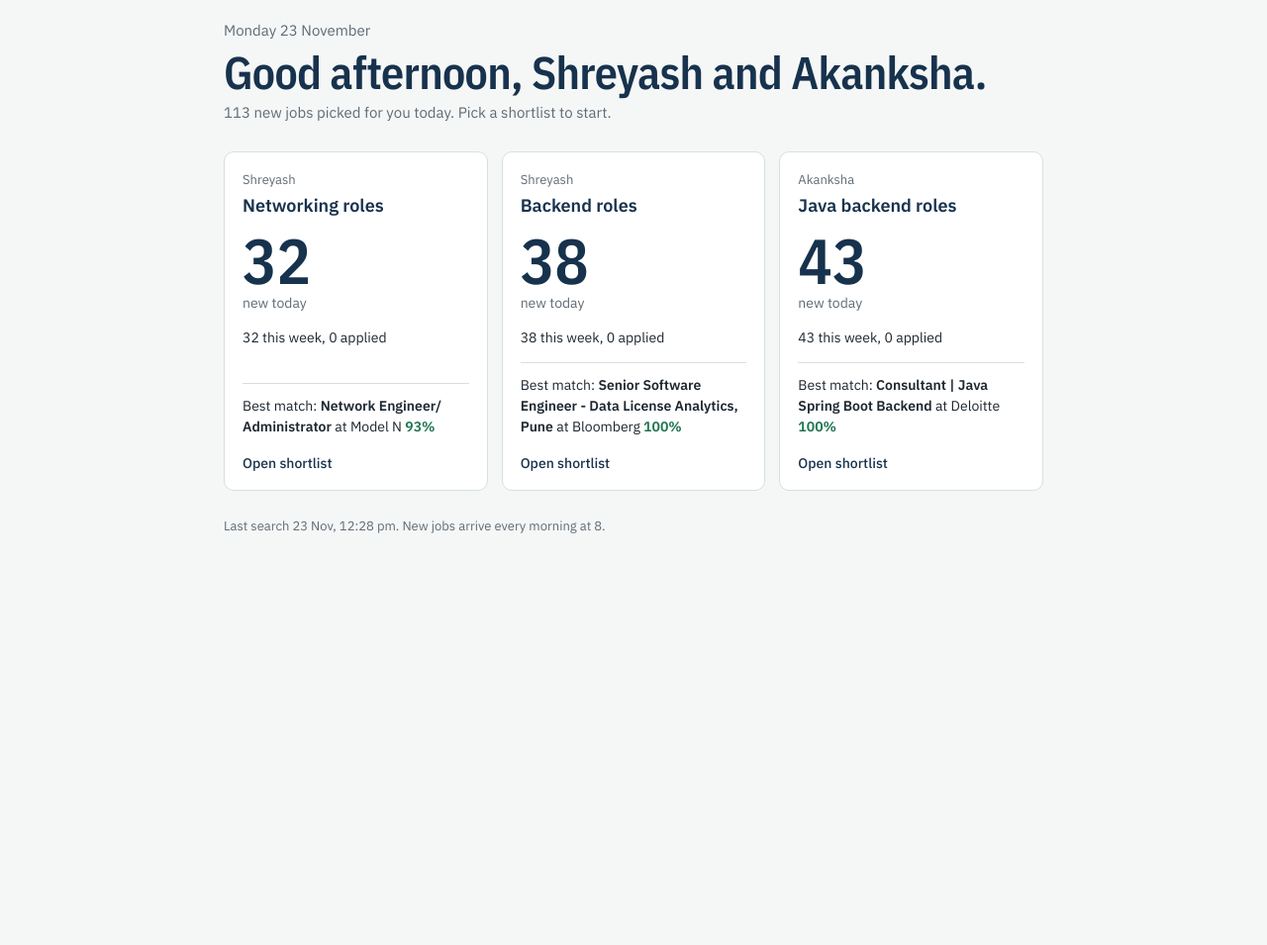
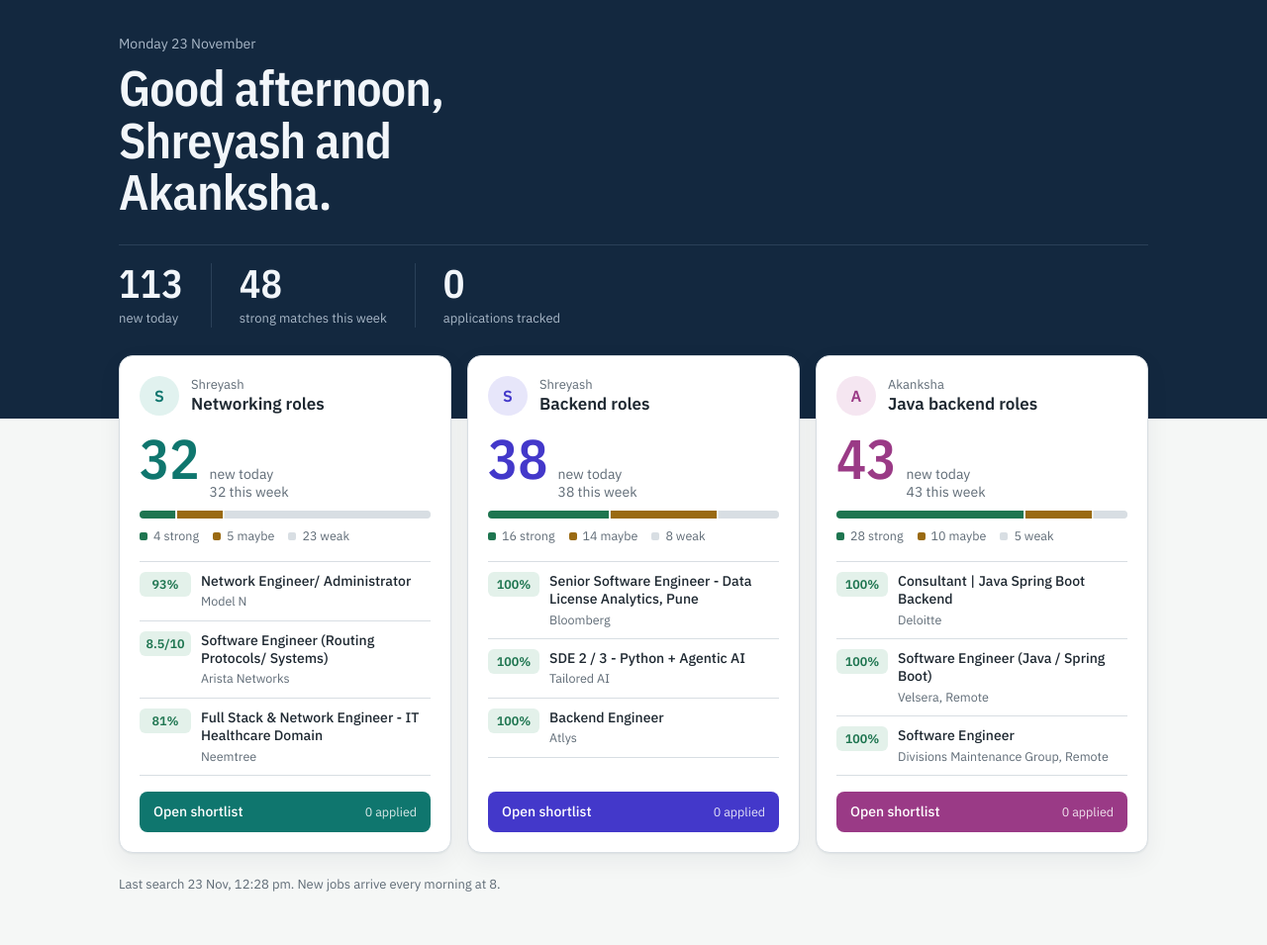
Before and after one commit to shreyashtiwari06/job-shortlist, a plain HTML site: page index.html in a window 1280 px wide. Shown: the whole page at 99% size. Before the commit the page ends 800 px from the top, so only its background shows below. Drawn offline with nearby package versions, Linux system fonts and the light colour scheme.

Commit message:
Redesign home page

```diff
--- a/index.html
+++ b/index.html
@@ -76,31 +76,65 @@ summary{cursor:pointer;color:var(--ink);font-size:14px}
 header h1 a{color:inherit;text-decoration:none}
 .back{display:inline-block;margin-top:10px;font-size:14px;color:var(--muted);text-decoration:none}
 .back:hover{color:var(--ink)}
-.home-hello{font-family:"IBM Plex Sans Condensed","IBM Plex Sans",system-ui,sans-serif;font-weight:600;
-  font-size:clamp(30px,6vw,46px);line-height:1.05;color:var(--ink);margin:6px 0 6px;letter-spacing:-.015em}
-.home-sub{color:var(--muted);margin:0 0 28px;font-size:15px;max-width:60ch}
-.boards{display:grid;grid-template-columns:repeat(auto-fit,minmax(240px,1fr));gap:14px}
-.board{background:var(--surface);border:1px solid var(--line);border-radius:10px;padding:18px 18px 16px;
-  display:flex;flex-direction:column;gap:2px;color:inherit;text-decoration:none}
-.board:hover{border-color:var(--ink)}
-.board .who{font-size:13px;color:var(--muted)}
-.board h2{margin:0 0 10px;font-size:18px;font-weight:600;color:var(--ink)}
-.board .big{font-family:"IBM Plex Sans Condensed","IBM Plex Sans",system-ui,sans-serif;font-weight:600;
-  font-size:64px;line-height:.95;font-variant-numeric:tabular-nums;color:var(--ink)}
-.board .big-l{font-size:14px;color:var(--muted);margin-bottom:12px}
-.board .stats{font-size:14px;margin-bottom:12px}
-.board .best{font-size:14px;border-top:1px solid var(--line);padding-top:12px;margin-top:auto}
-.board .best b{font-weight:600}
-.board .best .sc{font-weight:600}
-.sc.s-strong{color:var(--strong)} .sc.s-maybe{color:var(--maybe)} .sc.s-weak{color:var(--weak)}
-.board .go{margin-top:14px;font-weight:500;color:var(--ink);font-size:14px}
-.home-foot{margin-top:26px;font-size:13px;color:var(--muted)}
 .empty strong{display:block;color:var(--text);font-size:16px;margin-bottom:4px}
 footer{margin-top:28px;font-size:13px;color:var(--muted)}
 footer ul{padding-left:18px;margin:6px 0 0}
 .toast{position:fixed;left:50%;bottom:calc(20px + env(safe-area-inset-bottom,0px));transform:translateX(-50%);
   background:var(--ink);color:var(--paper);padding:8px 14px;border-radius:6px;font-size:14px;opacity:0;transition:opacity .2s;pointer-events:none}
 .toast.on{opacity:1}
+/* ---------- home ---------- */
+:root{--hero:#13283F;--hero-text:#F2F6FA;--hero-muted:#A9B8C8;--hero-line:#2A4058;
+  --acc-0:#0F766E;--acc-0-bg:#E1F2EF;--acc-1:#4338CA;--acc-1-bg:#E7E6FA;--acc-2:#9A3A86;--acc-2-bg:#F5E6F1}
+@media (prefers-color-scheme:dark){:root{--hero:#0C1A28;--hero-text:#E8EEF4;--hero-muted:#8FA2B5;--hero-line:#22364A;
+  --acc-0:#5CC8BC;--acc-0-bg:#173430;--acc-1:#A5A1F2;--acc-1-bg:#25244A;--acc-2:#E39AD2;--acc-2-bg:#3A2136}}
+#home{margin:-20px calc(50% - 50vw) 0}
+.hero{background:var(--hero);color:var(--hero-text);padding:34px 20px 92px}
+.hero-in{max-width:1040px;margin:0 auto}
+.home-body{max-width:1080px;margin:0 auto}
+.hero .date{color:var(--hero-muted);font-size:14px;margin:0}
+.hero h1{font-family:"IBM Plex Sans Condensed","IBM Plex Sans",system-ui,sans-serif;font-weight:600;
+  font-size:clamp(30px,5.4vw,50px);line-height:1.05;letter-spacing:-.015em;margin:8px 0 26px;max-width:18ch}
+.kpis{display:flex;gap:0;flex-wrap:wrap;border-top:1px solid var(--hero-line);padding-top:18px}
+.kpi{padding:0 28px 0 0;margin-right:28px;border-right:1px solid var(--hero-line)}
+.kpi:last-child{border-right:0;margin-right:0}
+.kpi b{display:block;font-family:"IBM Plex Sans Condensed","IBM Plex Sans",system-ui,sans-serif;font-weight:600;
+  font-size:40px;line-height:1;font-variant-numeric:tabular-nums}
+.kpi span{display:block;color:var(--hero-muted);font-size:13px;margin-top:6px}
+.home-body{padding:0 20px 48px}
+.boards{display:grid;grid-template-columns:repeat(auto-fit,minmax(290px,1fr));gap:16px;margin-top:-64px}
+.board{background:var(--surface);border:1px solid var(--line);border-radius:14px;padding:20px;
+  display:flex;flex-direction:column;color:inherit;text-decoration:none;
+  box-shadow:0 1px 2px rgba(16,32,48,.06),0 8px 24px rgba(16,32,48,.06);transition:transform .15s ease,box-shadow .15s ease}
+.board:hover{transform:translateY(-2px);box-shadow:0 2px 4px rgba(16,32,48,.08),0 14px 32px rgba(16,32,48,.10)}
+.b-head{display:flex;align-items:center;gap:12px}
+.avatar{width:40px;height:40px;border-radius:50%;display:grid;place-items:center;font-weight:600;font-size:16px;
+  background:var(--acc-bg);color:var(--acc)}
+.b-head .who{font-size:13px;color:var(--muted);line-height:1.2}
+.b-head h2{margin:2px 0 0;font-size:17px;font-weight:600;color:var(--text);line-height:1.25}
+.b-count{display:flex;align-items:baseline;gap:10px;margin:18px 0 10px}
+.b-count b{font-family:"IBM Plex Sans Condensed","IBM Plex Sans",system-ui,sans-serif;font-weight:600;
+  font-size:56px;line-height:.9;color:var(--acc);font-variant-numeric:tabular-nums}
+.b-count span{color:var(--muted);font-size:14px;line-height:1.3}
+.meter{display:flex;height:8px;border-radius:99px;overflow:hidden;background:var(--weak-bg);gap:2px}
+.meter i{display:block;height:100%}
+.meter .m-s{background:var(--strong)} .meter .m-m{background:var(--maybe)} .meter .m-w{background:var(--line)}
+.legend{display:flex;gap:14px;flex-wrap:wrap;font-size:12.5px;color:var(--muted);margin:8px 0 16px}
+.legend em{font-style:normal;display:inline-flex;align-items:center;gap:6px}
+.legend em::before{content:"";width:8px;height:8px;border-radius:2px;background:var(--c)}
+.tops{list-style:none;margin:0 0 16px;padding:0;border-top:1px solid var(--line)}
+.tops li{display:grid;grid-template-columns:52px 1fr;gap:10px;align-items:start;padding:10px 0;border-bottom:1px solid var(--line)}
+.chip{font-size:12.5px;white-space:nowrap;font-weight:600;text-align:center;border-radius:6px;padding:3px 0;font-variant-numeric:tabular-nums}
+.chip.s-strong{background:var(--strong-bg);color:var(--strong)} .chip.s-maybe{background:var(--maybe-bg);color:var(--maybe)}
+.chip.s-weak{background:var(--weak-bg);color:var(--weak)}
+.tops .t{font-size:14px;line-height:1.3;font-weight:500;display:-webkit-box;-webkit-line-clamp:2;-webkit-box-orient:vertical;overflow:hidden}
+.tops .c{font-size:12.5px;color:var(--muted);margin-top:2px}
+.tops .none{display:block;color:var(--muted);font-size:14px}
+.b-go{margin-top:auto;display:flex;justify-content:space-between;align-items:center;
+  background:var(--acc);color:var(--surface);border-radius:8px;padding:10px 14px;font-weight:500;font-size:14px}
+.b-go small{font-weight:400;opacity:.85;font-size:12.5px}
+.home-foot{max-width:1040px;margin:22px auto 0;font-size:13px;color:var(--muted)}
+@media (max-width:540px){.kpis{display:grid;grid-template-columns:repeat(3,1fr)}.kpi{padding:0 10px 0 0;margin-right:10px}.kpi b{font-size:28px}.kpi span{font-size:12px}.hero{padding-bottom:84px}}
+@media (prefers-reduced-motion:reduce){.board{transition:none}.board:hover{transform:none}}
 @media (max-width:540px){
   .job{grid-template-columns:48px 1fr;gap:2px 12px}
   .score b{font-size:26px}
@@ -112,11 +146,15 @@ footer ul{padding-left:18px;margin:6px 0 0}
 <body>
 <div class="wrap">
   <section id="home" hidden>
-    <p class="home-sub" id="home-date" style="margin:0"></p>
-    <h1 class="home-hello" id="home-hello">Job shortlist</h1>
-    <p class="home-sub" id="home-sub">Loading today’s jobs…</p>
-    <div class="boards" id="boards"></div>
-    <p class="home-foot" id="home-foot"></p>
+    <div class="hero"><div class="hero-in">
+      <p class="date" id="home-date"></p>
+      <h1 id="home-hello">Job shortlist</h1>
+      <div class="kpis" id="kpis"></div>
+    </div></div>
+    <div class="home-body">
+      <div class="boards" id="boards"></div>
+      <p class="home-foot" id="home-foot"></p>
+    </div>
   </section>
 
   <section id="board-view" hidden>
@@ -284,26 +322,39 @@ footer ul{padding-left:18px;margin:6px 0 0}
     d.tabs.forEach(function(t){ if(people.indexOf(t.person)<0) people.push(t.person); });
     document.getElementById("home-date").textContent = now.toLocaleDateString("en-IN",{weekday:"long",day:"numeric",month:"long"});
     document.getElementById("home-hello").textContent = hello + ", " + people.join(" and ") + ".";
-    var totalNew = d.jobs.filter(function(j){ return j.first_seen===d.date; }).length;
-    var applied = Object.keys(statuses).filter(function(id){ return ["applied","interview","offer","rejected"].indexOf(statuses[id].value)>=0; }).length;
-    document.getElementById("home-sub").textContent = !d.updated_at ? "The first job search hasn’t run yet. It runs every morning at 8."
-      : totalNew + " new " + (totalNew===1?"job":"jobs") + " picked for you today" + (applied ? ", and " + applied + " application" + (applied===1?"":"s") + " tracked on this device." : ". Pick a shortlist to start.");
 
-    document.getElementById("boards").innerHTML = d.tabs.map(function(t){
-      var mine = d.jobs.filter(function(j){ return j.tab===t.id; });
+    var APPLIED = ["applied","interview","offer","rejected"];
+    var visible = function(j){ var s=statuses[j.id]; return !s || s.value!=="hidden"; };
+    var today = d.jobs.filter(function(j){ return j.first_seen===d.date && visible(j); });
+    var strong = d.jobs.filter(function(j){ return visible(j) && fit(j).cls==="s-strong"; });
+    var applied = Object.keys(statuses).filter(function(id){ return APPLIED.indexOf(statuses[id].value)>=0; }).length;
+    var kpi = function(n,l){ return '<div class="kpi"><b>'+n+'</b><span>'+l+'</span></div>'; };
+    document.getElementById("kpis").innerHTML = !d.updated_at ? kpi("0","jobs yet. First search runs at 8 AM")
+      : kpi(today.length,"new today") + kpi(strong.length,"strong matches this week") + kpi(applied,"applications tracked");
+
+    document.getElementById("boards").innerHTML = d.tabs.map(function(t, i){
+      var mine = d.jobs.filter(function(j){ return j.tab===t.id && visible(j); });
       var fresh = mine.filter(function(j){ return j.first_seen===d.date && !statuses[j.id]; });
-      var app = Object.keys(statuses).filter(function(id){ var s=statuses[id]; return s.tab===t.id && ["applied","interview","offer","rejected"].indexOf(s.value)>=0; }).length;
-      var best = mine.filter(function(j){ var s=statuses[j.id]; return !s || s.value!=="hidden"; })
-                     .sort(function(a,b){ return fit(b).sort - fit(a).sort; })[0];
+      var cnt = {"s-strong":0,"s-maybe":0,"s-weak":0};
+      mine.forEach(function(j){ cnt[fit(j).cls]++; });
+      var total = mine.length || 1;
+      var seg = function(c,k){ return cnt[k] ? '<i class="'+c+'" style="width:'+(100*cnt[k]/total)+'%"></i>' : ""; };
+      var app = Object.keys(statuses).filter(function(id){ var s=statuses[id]; return s.tab===t.id && APPLIED.indexOf(s.value)>=0; }).length;
+      var top = mine.slice().sort(function(a,b){ return fit(b).sort - fit(a).sort; }).slice(0,3);
       var role = t.label.indexOf(",")>=0 ? t.label.split(",").slice(1).join(",").trim() : t.label;
       role = role.charAt(0).toUpperCase() + role.slice(1) + " roles";
-      var bestHTML = best ? '<div class="best">Best match: <b>'+esc(best.title)+'</b> at '+esc(best.company)+' <span class="sc '+fit(best).cls+'">'+esc(fit(best).value)+(fit(best).label.indexOf("/10")>=0?"/10":"%")+'</span></div>'
-                          : '<div class="best">No matches yet this week.</div>';
-      return '<a class="board" href="#'+esc(t.id)+'">' +
-        '<span class="who">'+esc(t.person)+'</span><h2>'+esc(role)+'</h2>' +
-        '<span class="big">'+fresh.length+'</span><span class="big-l">new today</span>' +
-        '<span class="stats">'+mine.length+' this week, '+app+' applied</span>' +
-        bestHTML + '<span class="go">Open shortlist</span></a>';
+      var tops = top.length ? top.map(function(j){
+          var f = fit(j), val = f.label.indexOf("/10")>=0 ? f.value + "/10" : f.value + "%";
+          return '<li><span class="chip '+f.cls+'">'+esc(val)+'</span><div><div class="t">'+esc(j.title)+'</div><div class="c">'+esc(j.company)+(j.work_mode?", "+esc(j.work_mode):"")+'</div></div></li>';
+        }).join("") : '<li><span class="none">No matches yet this week.</span></li>';
+      var accent = "--acc:var(--acc-"+(i%3)+");--acc-bg:var(--acc-"+(i%3)+"-bg)";
+      return '<a class="board" href="#'+esc(t.id)+'" style="'+accent+'">' +
+        '<div class="b-head"><span class="avatar">'+esc(t.person.charAt(0))+'</span><div><div class="who">'+esc(t.person)+'</div><h2>'+esc(role)+'</h2></div></div>' +
+        '<div class="b-count"><b>'+fresh.length+'</b><span>new today<br>'+mine.length+' this week</span></div>' +
+        '<div class="meter" aria-hidden="true">'+seg("m-s","s-strong")+seg("m-m","s-maybe")+seg("m-w","s-weak")+'</div>' +
+        '<div class="legend"><em style="--c:var(--strong)">'+cnt["s-strong"]+' strong</em><em style="--c:var(--maybe)">'+cnt["s-maybe"]+' maybe</em><em style="--c:var(--line)">'+cnt["s-weak"]+' weak</em></div>' +
+        '<ul class="tops">'+tops+'</ul>' +
+        '<span class="b-go">Open shortlist<small>'+app+' applied</small></span></a>';
     }).join("");
 
     var foot = document.getElementById("home-foot");
```
